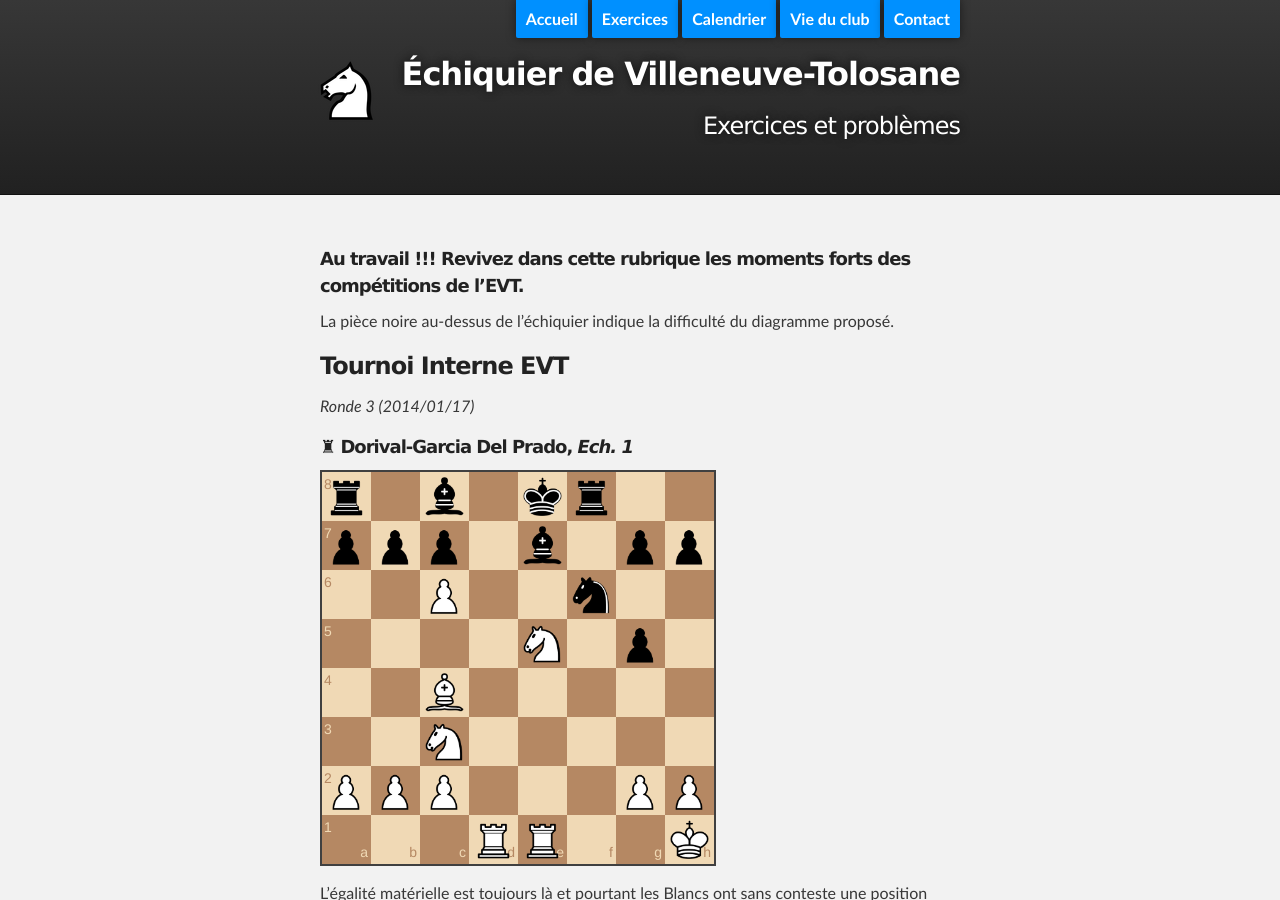
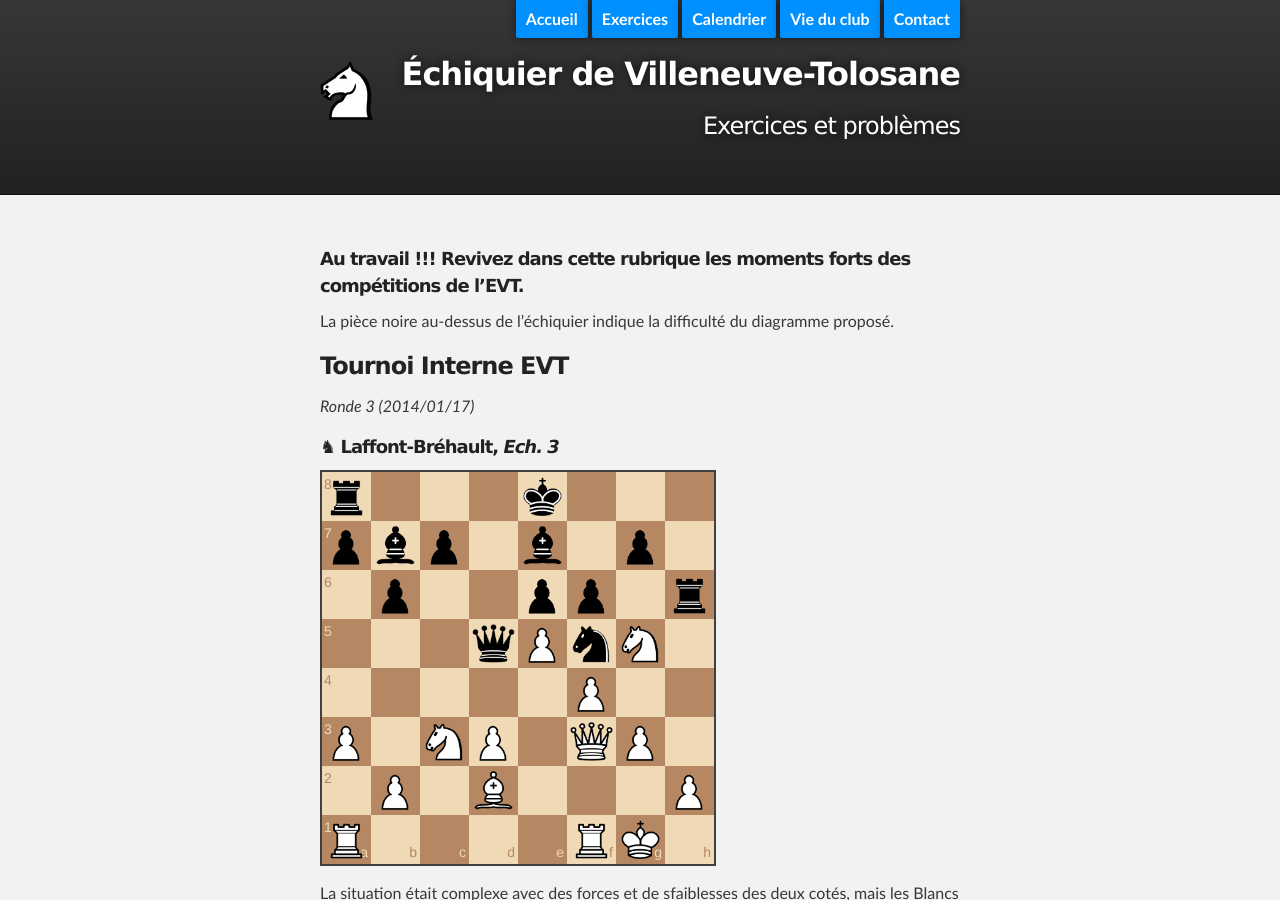
Before and after one commit to echiquier-villeneuve-tolosane/echiquier-villeneuve-tolosane.github.io, a Jekyll site: the page built from exercices.md, in a window 1280 px wide and 900 px high. Built offline with Jekyll 4.4.1, drawn with Linux system fonts in a browser that asks for light colours; nearby versions of some CDN libraries; some of the changed text lies outside the part shown.

Commit message:
Updated exercices.md

```diff
--- a/exercices.md
+++ b/exercices.md
@@ -13,11 +13,18 @@ La pièce noire au-dessus de l'échiquier indique la difficulté du diagramme pr
 ### Tournoi Interne EVT
 _Ronde 3 (2014/01/17)_
 
+##### &#9822;  **Laffont-Bréhault**, _Ech. 3_
+
+`r3k3/pbp1b1p1/1p2pp1r/3qPnN1/5P2/P1NP1QP1/1P1B3P/R4RK1 b q - 0 21`
+
+La situation était complexe avec des forces et de sfaiblesses des deux cotés, mais les Blancs viennent de commettre l'irréparable en jouant **21.Cxc3??**. Comment les Noirs peuvent-ils profiter de la situation ? (Plusieurs suites sont possibles).
+
 ##### &#9820;  **Dorival-Garcia Del Prado**, _Ech. 1_
 
 `r1b1kr2/ppp1b1pp/2P2n2/4N1p1/2B5/2N5/PPP3PP/3RR2K w q - 5 17`
 
 L'égalité matérielle est toujours là et pourtant les Blancs ont sans conteste une position dominante. Dans la partie ils ont continué par **18.cxb7** et ont obtenu une qualité et une finale gagnante. Mais il y avait une suite bien plus forte. La voyez-vous ?
+
 
 ### Fontenilles 3 - Entente Ciadoux/EVT
 _Régionale 2, ronde 4 (2014/01/12)_
```
